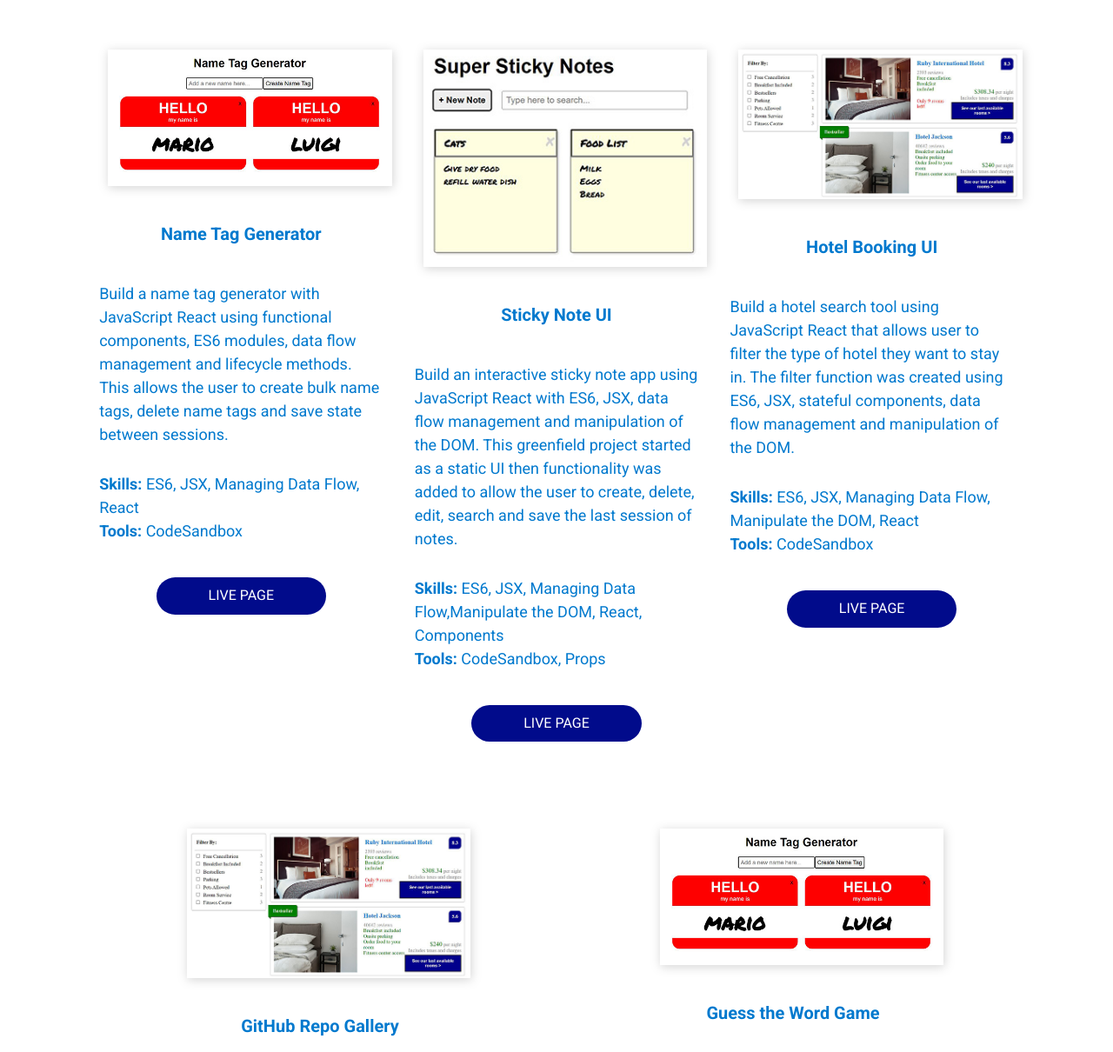
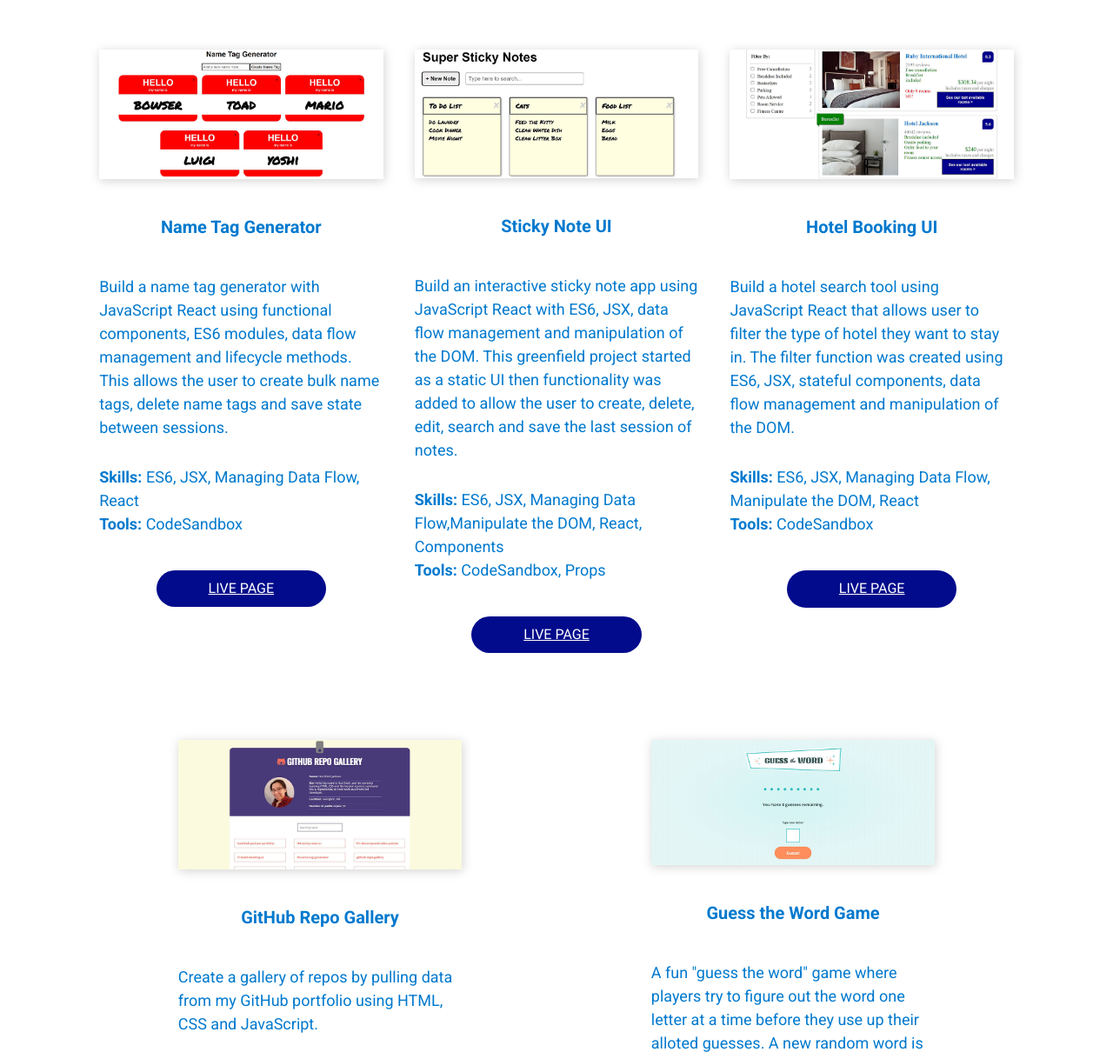
Before and after one commit to hchjackson/huichieh-jackson-portfolio, a website built with Parcel: page index.html in a window 1280 px wide. Shown: the part 1100-2310 px from the top of the page at 87% size. Built offline with nearby package versions, Linux system fonts and the light colour scheme.

Commit message:
Updated Project Section. Resized project images to be more uniform. Fixed url issues linked to images.

```diff
--- a/css/main.css
+++ b/css/main.css
@@ -106,7 +106,7 @@ ol {
   padding: 0;
 }
 
-a {
+nav a {
   color: #fecc50; /** #fecc50 (golden yellow), #c58d01 (dark shade of golden yellow), #0079ce (light blue #2), #2a87dd (light blue #1), #010b8b (royal blue) **/
   text-decoration: none;
   /* font-size: 1.25rem; /* 20px */
--- a/index.html
+++ b/index.html
@@ -54,7 +54,7 @@
             <div class="portfolio-piece">
               <figure>
                 <!-- Add project image below -->
-                <a href="https://4t417r.csb.app/" target="_blank"><img src="img/l9-name-tag-generator-screenshot.JPG" alt="name tag generator"></a>
+                <a href="https://4t417r.csb.app/" target="_blank"><img src="img/name-tag-generator-screenshot-large.jpg" alt="name tag generator"></a>
               </figure>
               <h4>Name Tag Generator</h4>
               <p class="project-description">Build a name tag generator with JavaScript React using functional components, ES6 modules, data flow management and lifecycle methods. This allows the user to create bulk name tags, delete name tags and save state between sessions.</p>
@@ -67,7 +67,7 @@
             <div class="portfolio-piece">
               <figure>
                 <!-- Add project image below -->
-                <a href="https://1l1bq1.csb.app/" target="_blank"><img src="img/l14-sticky-note-ui-screenshot.JPG" alt="sticky note"></a>
+                <a href="https://1l1bq1.csb.app/" target="_blank"><img src="img/sticky-note-ui-screenshot-large.jpg" alt="sticky note"></a>
               </figure>
               <h4>Sticky Note UI</h4>
               <p class="project-description">Build an interactive sticky note app using JavaScript React with ES6, JSX, data flow management and manipulation of the DOM. This greenfield project started as a static UI then functionality was added to allow the user to create, delete, edit, search and save the last session of notes.</p>
@@ -80,7 +80,7 @@
             <div class="portfolio-piece">
               <figure>
                 <!-- Add project image below -->
-                <a href="https://drejpv.csb.app/" target="_blank"><img src="img/l7-hotel-booking-ui-screenshot.JPG" alt="hotel booking"></a>
+                <a href="https://drejpv.csb.app/" target="_blank"><img src="img/hotel-booking-ui-screenshot-1a-large.jpg" alt="hotel booking"></a>
               </figure>
               <h4>Hotel Booking UI</h4>
               <p class="project-description">Build a hotel search tool using JavaScript React that allows user to filter the type of hotel they want to stay in. The filter function was created using ES6, JSX, stateful components, data flow management and manipulation of the DOM.</p>
@@ -93,7 +93,7 @@
             <div class="portfolio-piece">
               <figure>
                 <!-- Add project image below -->
-                <a href="https://hchjackson.github.io/github-repo-gallery/" target="_blank"><img src="img/l7-hotel-booking-ui-screenshot.JPG" alt="hotel booking"></a>
+                <a href="https://hchjackson.github.io/github-repo-gallery/" target="_blank"><img src="img/github-repo-gallery-screenshot-large.jpg" alt="github repo gallery"></a>
               </figure>
               <h4>GitHub Repo Gallery</h4>
               <p class="project-description">Create a gallery of repos by pulling data from my GitHub portfolio using HTML, CSS and JavaScript.</p>
@@ -106,7 +106,7 @@
             <div class="portfolio-piece">
               <figure>
                 <!-- Add project image below -->
-                <a href="https://hchjackson.github.io/guess-the-word/" target="_blank"><img src="img/l9-name-tag-generator-screenshot.JPG" alt="name tag generator"></a>
+                <a href="https://hchjackson.github.io/guess-the-word/" target="_blank"><img src="img/guess-the-word-screenshot-large.jpg" alt="guess the word game"></a>
               </figure>
               <h4>Guess the Word Game</h4>
               <p class="project-description">A fun "guess the word" game where players try to figure out the word one letter at a time before they use up their alloted guesses. A new random word is generated each round using JavaScript and API calls.</p>
```
Also changed, not shown: img/github-repo-gallery-screenshot-large.jpg (added), img/github-repo-gallery-screenshot.jpg (added), img/guess-the-word-screenshot-large.jpg (added), img/guess-the-word-screenshot.jpg (added), img/hotel-booking-ui-screenshot-1a-large.jpg (added), img/hotel-booking-ui-screenshot-1a.jpg (added), img/name-tag-generator-screenshot-large.jpg (added), img/name-tag-generator-screenshot.jpg (added), img/sticky-note-ui-screenshot-large.jpg (added), img/sticky-note-ui-screenshot.jpg (added).
